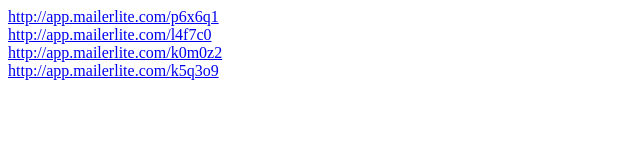
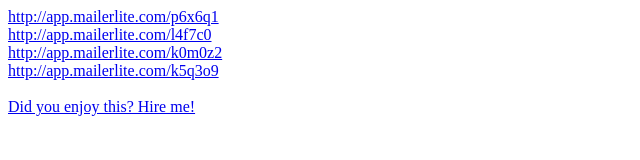
Before and after one commit to maksim-shabanski/maksim-shabanski.agithub.io, a plain HTML site: page index.html in a window 1280 px wide. Shown: the whole page, without its empty margins (0-640 px from the left). Drawn offline with Linux system fonts and the light colour scheme.

Commit message:
Added email

```diff
--- a/index.html
+++ b/index.html
@@ -42,5 +42,7 @@
 	<a href="http://app.mailerlite.com/k0m0z2" target="_blank">http://app.mailerlite.com/k0m0z2</a>
 	<br>
 	<a href="http://app.mailerlite.com/k5q3o9" target="_blank">http://app.mailerlite.com/k5q3o9</a>
+	<br><br>
+	<a href="mailto:shabanskij.maksim@gmail.com">Did you enjoy this? Hire me!</a>
 </body>
 </html>
```
